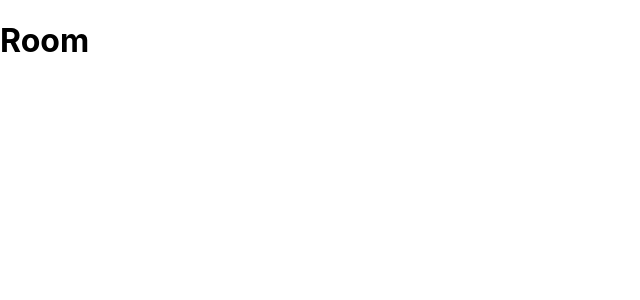
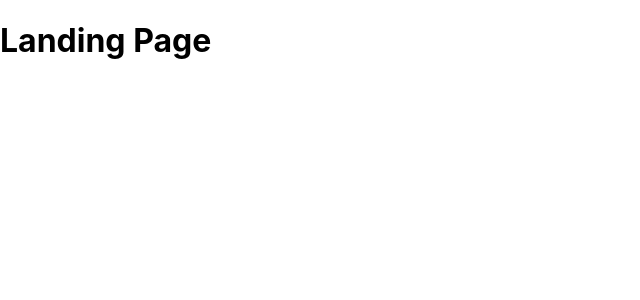
Before and after one commit to andrewalford1/EstimationCards, a React (Create React App) app in the folder app/: page / in a window 1280 px wide. Shown: the top 300 px of the page, without its empty margins (0-640 px from the left). Built offline with nearby package versions, Linux system fonts and the light colour scheme.

Commit message:
Added the room page with nav

```diff
--- a/app/src/App.js
+++ b/app/src/App.js
@@ -1,8 +1,6 @@
 import React from 'react'
 import './App.css'
 import Routes from './Routes';
-
-console.log('hello world');
 
 function App() {
     return (
--- a/app/src/Routes.jsx
+++ b/app/src/Routes.jsx
@@ -1,12 +1,19 @@
 import React from 'react';
-import { Route, BrowserRouter as Router } from 'react-router-dom';
+import { Route, BrowserRouter as Router, Switch } from 'react-router-dom';
 import Room from './Pages/Room';
+import LandingPage from './Pages/LandingPage';
 
 export default () => (
 
     <Router>
-        <Route path="/">
-            <Room/>
-        </Route>
+        <Switch>
+            <route exact path='/'>
+                <LandingPage/>
+            </route>
+
+            <Route path="/randomRoomID">
+                <Room/>
+            </Route>
+        </Switch>
     </Router>
 );
```
